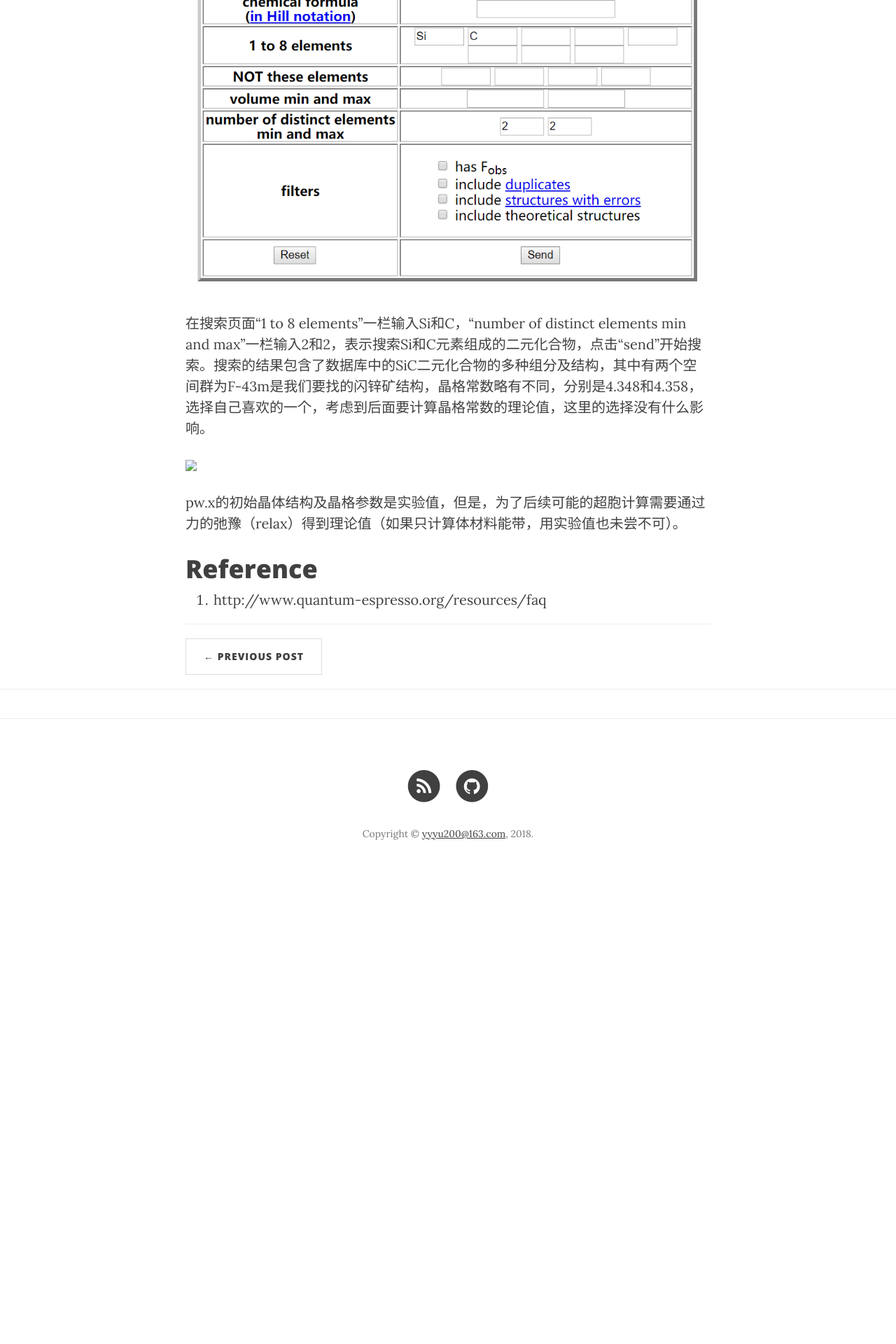
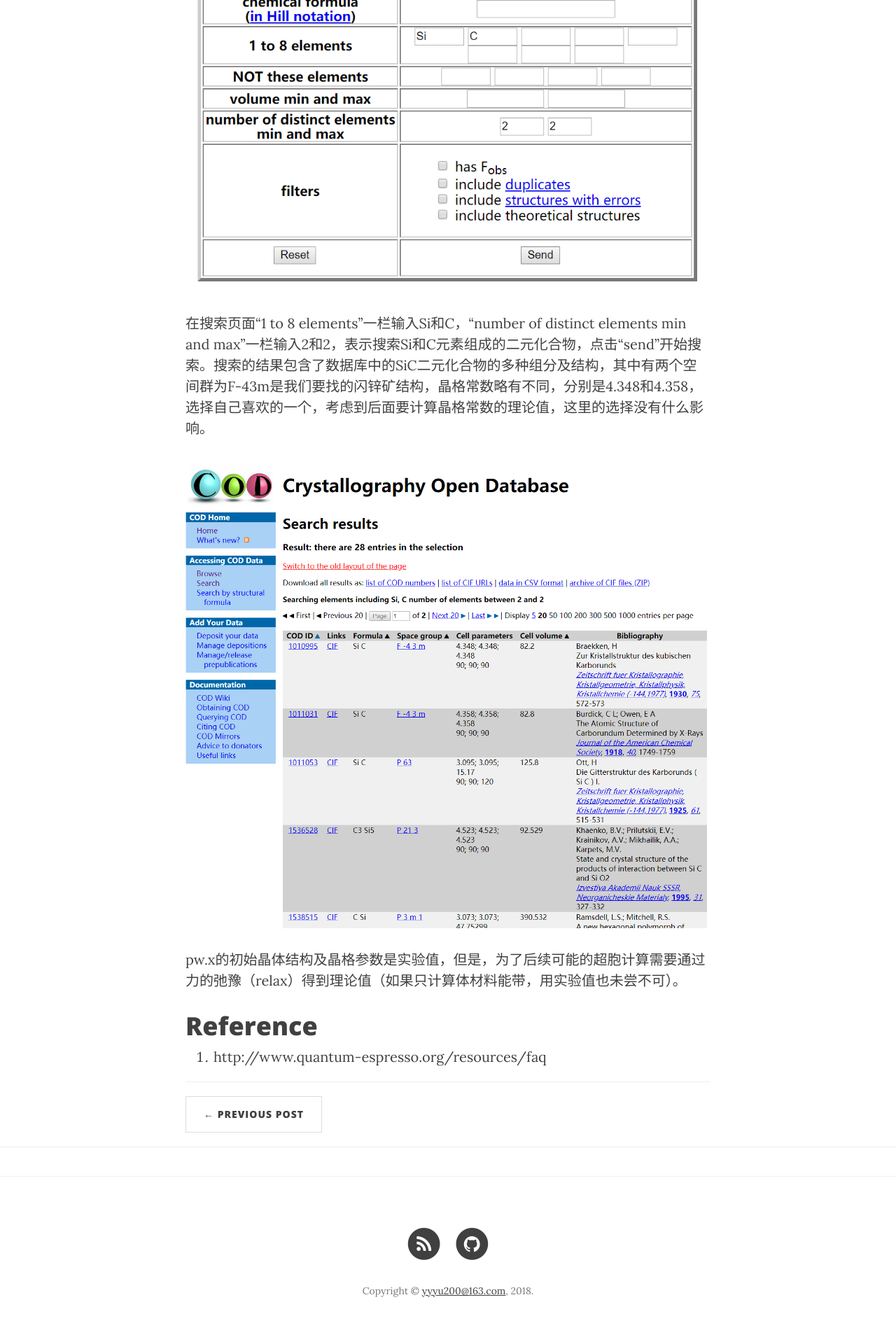
Before and after one commit to yyyu200/DFTbook, a Jekyll site: the page built from _posts/2019-04-01-HandsOn.md, in a window 1280 px wide. Shown: the part 918-2838 px from the top of the page at 70% size. Built offline with Jekyll 4.4.1, drawn with Linux system fonts in a browser that asks for light colours; nearby versions of some CDN libraries; comment, search, counter and statistics services are not loaded; before the commit the page ends 2185 px from its top, so only the background shows below that.

Commit message:
modify at20190402-13:36:03-aliyun

```diff
--- a/_posts/2019-04-01-HandsOn.md
+++ b/_posts/2019-04-01-HandsOn.md
@@ -35,7 +35,7 @@ trans: cube
 在搜索页面“1 to 8 elements”一栏输入Si和C，“number of distinct elements min and max”一栏输入2和2，表示搜索Si和C元素组成的二元化合物，点击“send”开始搜索。搜索的结果包含了数据库中的SiC二元化合物的多种组分及结构，其中有两个空间群为F-43m是我们要找的闪锌矿结构，晶格常数略有不同，分别是4.348和4.358，选择自己喜欢的一个，考虑到后面要计算晶格常数的理论值，这里的选择没有什么影响。
 
 <p align="center">
-    <img src="../img/COD_search_results.png" />
+    <img src="http://yyyu200.github.io/DFTbook/img/COD_search_results.png" />
 </p>
 pw.x的初始晶体结构及晶格参数是实验值，但是，为了后续可能的超胞计算需要通过力的弛豫（relax）得到理论值（如果只计算体材料能带，用实验值也未尝不可）。
 
```
